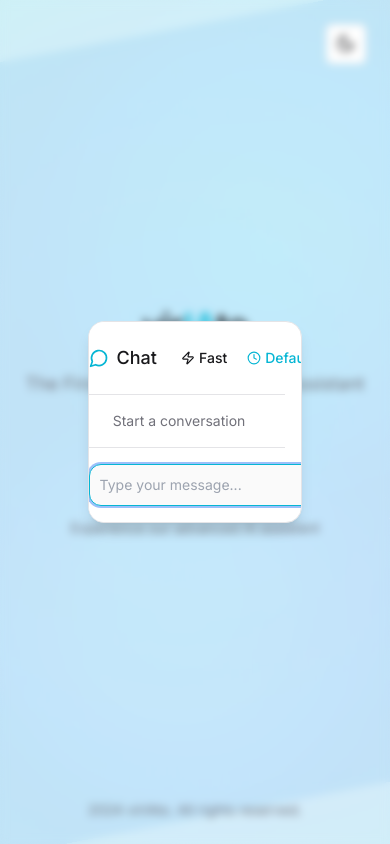
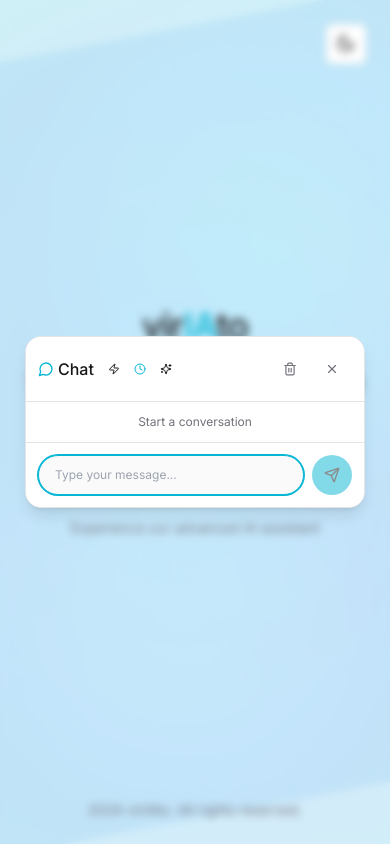
Before and after one commit to jpcpais01/viriato-landing, a Next.js app: page / in a window 390 px wide. Both pictures are taken after a click on the button "Start Chat". Built offline with nearby package versions, Linux system fonts and the light colour scheme.

Commit message:
test mobile adaptability

```diff
--- a/src/components/AIChat.tsx
+++ b/src/components/AIChat.tsx
@@ -98,80 +98,80 @@ export function AIChat({ isOpen = false, onClose }: AIChatProps) {
   if (!isOpen) return null;
 
   return (
-    <div className="fixed inset-0 bg-background/80 backdrop-blur-sm z-[100] flex items-center justify-center p-4">
-      <div className="bg-background rounded-2xl shadow-lg w-full max-w-[60%] max-h-[80vh] flex flex-col border-border border overflow-hidden">
-        <div className="bg-background p-4 flex justify-between items-center border-b border-border">
-          <div className="flex items-center gap-4">
-            <h2 className="text-lg font-medium text-foreground flex items-center">
-              <MessageCircle className="mr-2 text-primary h-5 w-5" />
+    <div className="fixed inset-0 bg-background/80 backdrop-blur-sm z-[100] flex items-center justify-center p-4 sm:p-6">
+      <div className="bg-background rounded-2xl shadow-lg w-full max-w-[95%] sm:max-w-[85%] md:max-w-[75%] lg:max-w-[60%] max-h-[90vh] sm:max-h-[80vh] flex flex-col border-border border overflow-hidden">
+        <div className="bg-background p-3 sm:p-4 flex justify-between items-center border-b border-border">
+          <div className="flex items-center gap-2 sm:gap-4">
+            <h2 className="text-base sm:text-lg font-medium text-foreground flex items-center">
+              <MessageCircle className="mr-1 sm:mr-2 text-primary h-4 w-4 sm:h-5 sm:w-5" />
               Chat
             </h2>
-            <div className="flex gap-1">
+            <div className="flex gap-0.5 sm:gap-1">
               <Button
                 variant={mode === 'fast' ? 'default' : 'ghost'}
                 size="sm"
                 onClick={() => setMode('fast')}
-                className={`flex items-center gap-1 px-2 py-1 text-sm transition-colors ${
+                className={`flex items-center gap-0.5 sm:gap-1 px-1.5 sm:px-2 py-1 text-xs sm:text-sm transition-colors ${
                   mode === 'fast' ? 'bg-primary/10 text-primary hover:bg-primary/20' : 'hover:bg-background-secondary'
                 }`}
                 title="Fast mode - Brief, direct answers"
               >
-                <Zap className="h-3.5 w-3.5" />
-                Fast
+                <Zap className="h-3 w-3 sm:h-3.5 sm:w-3.5" />
+                <span className="hidden sm:inline">Fast</span>
               </Button>
               <Button
                 variant={mode === 'default' ? 'default' : 'ghost'}
                 size="sm"
                 onClick={() => setMode('default')}
-                className={`flex items-center gap-1 px-2 py-1 text-sm transition-colors ${
+                className={`flex items-center gap-0.5 sm:gap-1 px-1.5 sm:px-2 py-1 text-xs sm:text-sm transition-colors ${
                   mode === 'default' ? 'bg-primary/10 text-primary hover:bg-primary/20' : 'hover:bg-background-secondary'
                 }`}
                 title="Default mode - Balanced responses"
               >
-                <Clock className="h-3.5 w-3.5" />
-                Default
+                <Clock className="h-3 w-3 sm:h-3.5 sm:w-3.5" />
+                <span className="hidden sm:inline">Default</span>
               </Button>
               <Button
                 variant={mode === 'full' ? 'default' : 'ghost'}
                 size="sm"
                 onClick={() => setMode('full')}
-                className={`flex items-center gap-1 px-2 py-1 text-sm transition-colors ${
+                className={`flex items-center gap-0.5 sm:gap-1 px-1.5 sm:px-2 py-1 text-xs sm:text-sm transition-colors ${
                   mode === 'full' ? 'bg-primary/10 text-primary hover:bg-primary/20' : 'hover:bg-background-secondary'
                 }`}
                 title="Full mode - Detailed, comprehensive answers"
               >
-                <Sparkles className="h-3.5 w-3.5" />
-                Full
+                <Sparkles className="h-3 w-3 sm:h-3.5 sm:w-3.5" />
+                <span className="hidden sm:inline">Full</span>
               </Button>
             </div>
           </div>
-          <div className="flex gap-1">
+          <div className="flex gap-0.5 sm:gap-1">
             <Button
               variant="ghost"
               size="icon"
               onClick={() => setMessages([])}
-              className="hover:bg-background-secondary rounded-full p-2"
+              className="hover:bg-background-secondary rounded-full p-1.5 sm:p-2"
               title="Clear chat"
             >
-              <Trash2 className="h-4 w-4 text-foreground-secondary" />
+              <Trash2 className="h-3.5 w-3.5 sm:h-4 sm:w-4 text-foreground-secondary" />
             </Button>
             <Button
               variant="ghost"
               size="icon"
               onClick={onClose}
-              className="hover:bg-background-secondary rounded-full p-2"
+              className="hover:bg-background-secondary rounded-full p-1.5 sm:p-2"
             >
-              <X className="h-4 w-4 text-foreground-secondary" />
+              <X className="h-3.5 w-3.5 sm:h-4 sm:w-4 text-foreground-secondary" />
             </Button>
           </div>
         </div>
 
         <div
           ref={chatContainerRef}
-          className="flex-grow overflow-y-auto p-4 space-y-4 bg-background"
+          className="flex-grow overflow-y-auto p-3 sm:p-4 space-y-3 sm:space-y-4 bg-background"
         >
           {messages.length === 0 && (
-            <div className="text-center text-foreground-secondary text-sm">
+            <div className="text-center text-foreground-secondary text-xs sm:text-sm">
               Start a conversation
             </div>
           )}
@@ -180,26 +180,26 @@ export function AIChat({ isOpen = false, onClose }: AIChatProps) {
               key={index}
               className={`flex ${msg.role === 'user' ? 'justify-end' : 'justify-start'}`}
             >
-              <div className={`max-w-[80%] ${
+              <div className={`max-w-[85%] sm:max-w-[80%] ${
                 msg.role === 'user' ? 'chat-message-user' : 'chat-message-assistant'
               }`}>
                 <ReactMarkdown
                   components={{
-                    p: ({ children }) => <p className="text-sm leading-relaxed">{children}</p>,
-                    ul: ({ children }) => <ul className="list-disc ml-4 my-2 text-sm">{children}</ul>,
-                    ol: ({ children }) => <ol className="list-decimal ml-4 my-2 text-sm">{children}</ol>,
-                    li: ({ children }) => <li className="mb-1">{children}</li>,
-                    h1: ({ children }) => <h1 className="text-lg font-medium mb-2">{children}</h1>,
-                    h2: ({ children }) => <h2 className="text-base font-medium mb-2">{children}</h2>,
-                    h3: ({ children }) => <h3 className="text-sm font-medium mb-2">{children}</h3>,
+                    p: ({ children }) => <p className="text-xs sm:text-sm leading-relaxed">{children}</p>,
+                    ul: ({ children }) => <ul className="list-disc ml-3 sm:ml-4 my-1.5 sm:my-2 text-xs sm:text-sm">{children}</ul>,
+                    ol: ({ children }) => <ol className="list-decimal ml-3 sm:ml-4 my-1.5 sm:my-2 text-xs sm:text-sm">{children}</ol>,
+                    li: ({ children }) => <li className="mb-0.5 sm:mb-1">{children}</li>,
+                    h1: ({ children }) => <h1 className="text-base sm:text-lg font-medium mb-1.5 sm:mb-2">{children}</h1>,
+                    h2: ({ children }) => <h2 className="text-sm sm:text-base font-medium mb-1.5 sm:mb-2">{children}</h2>,
+                    h3: ({ children }) => <h3 className="text-xs sm:text-sm font-medium mb-1.5 sm:mb-2">{children}</h3>,
                     code: ({ children }) => (
-                      <code className="bg-background-secondary px-1.5 py-0.5 rounded-md text-sm font-mono">{children}</code>
+                      <code className="bg-background-secondary px-1 sm:px-1.5 py-0.5 rounded-md text-xs sm:text-sm font-mono">{children}</code>
                     ),
                     pre: ({ children }) => (
-                      <pre className="bg-background-secondary p-3 rounded-lg my-2 overflow-x-auto text-sm font-mono">
+                      <pre className="bg-background-secondary p-2 sm:p-3 rounded-lg my-1.5 sm:my-2 overflow-x-auto text-xs sm:text-sm font-mono">
                         {children}
                       </pre>
-                    ),
+                    )
                   }}
                 >
                   {msg.content}
@@ -208,13 +208,15 @@ export function AIChat({ isOpen = false, onClose }: AIChatProps) {
             </div>
           ))}
           {isLoading && (
-            <div className="text-center text-foreground-secondary text-sm">
-              Thinking...
+            <div className="flex justify-start">
+              <div className="chat-message-assistant max-w-[85%] sm:max-w-[80%]">
+                <p className="text-xs sm:text-sm">Thinking...</p>
+              </div>
             </div>
           )}
         </div>
 
-        <div className="p-4 border-t border-border bg-background">
+        <div className="p-3 sm:p-4 border-t border-border bg-background">
           <div className="flex gap-2">
             <input
               ref={inputRef}
@@ -223,12 +225,12 @@ export function AIChat({ isOpen = false, onClose }: AIChatProps) {
               onChange={(e) => setInputMessage(e.target.value)}
               onKeyDown={handleKeyDown}
               placeholder="Type your message..."
-              className="flex-grow p-2.5 rounded-xl chat-input text-sm transition-all focus:ring-2 focus:ring-primary/20"
+              className="flex-grow chat-input rounded-full px-4 py-2 text-xs sm:text-sm focus:outline-none focus:ring-1 focus:ring-primary"
             />
             <Button
               onClick={sendMessage}
-              disabled={!inputMessage.trim() || isLoading}
-              className="bg-primary hover:bg-primary-hover text-white rounded-xl px-4"
+              disabled={isLoading || !inputMessage.trim()}
+              className="rounded-full px-3 sm:px-4 py-2"
             >
               <Send className="h-4 w-4" />
             </Button>
```
